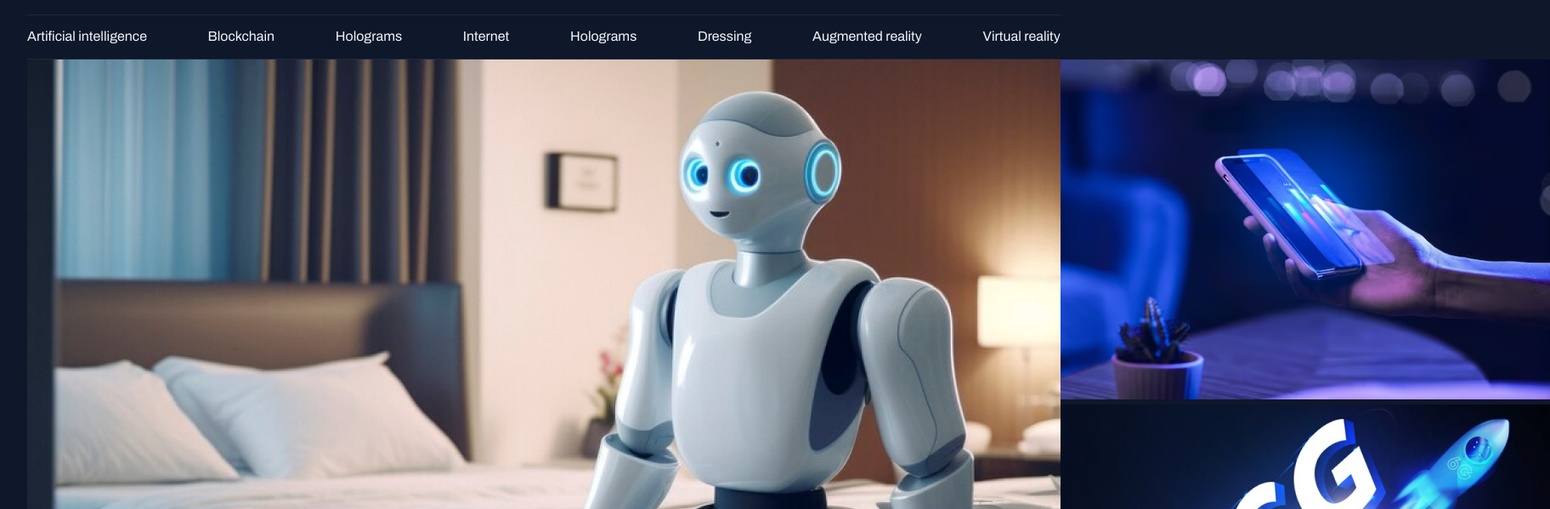
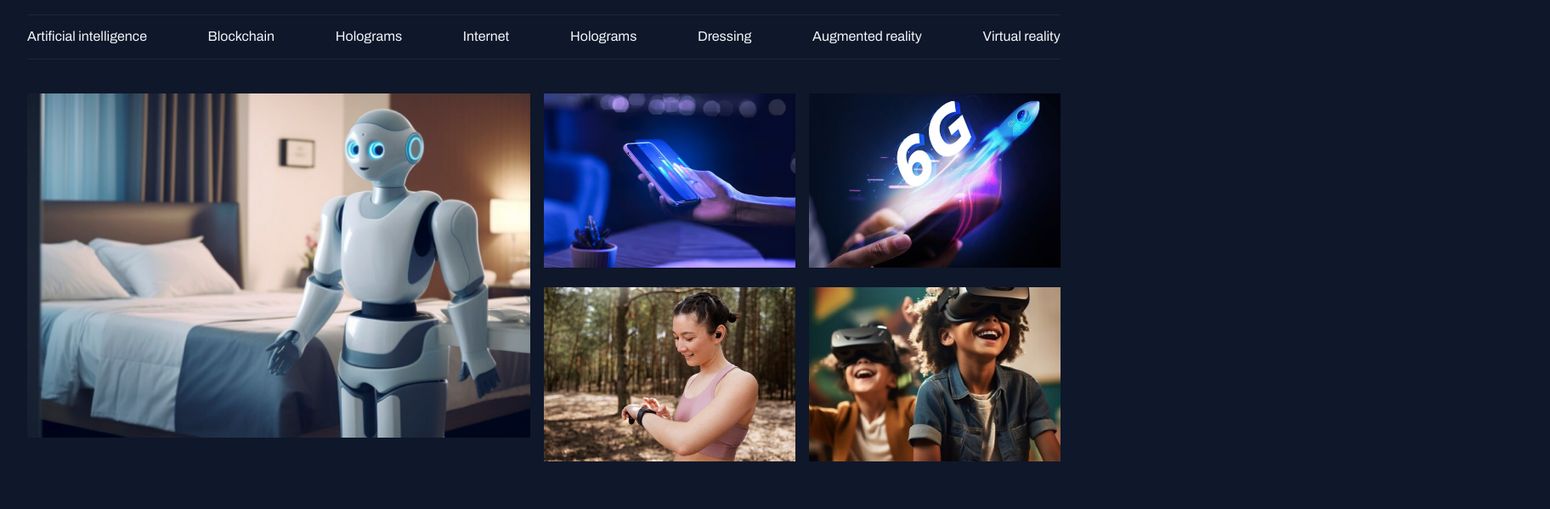
Before and after one commit to jotadagostin/news-portal, a plain HTML site: page index.html in a window 1280 px wide. Shown: the part 45-644 px from the top of the page at 85% size, 1824 px wide, since content can reach past the window. Drawn offline with Linux system fonts and the light colour scheme.

Commit message:
update html and css
new section and new
new css styles

```diff
--- a/styles/global.css
+++ b/styles/global.css
@@ -41,6 +41,9 @@ h2,
 h3 {
   font: inherit;
 }
+img {
+  max-width: 100%;
+}
 
 .container {
   max-width: 1280px;
@@ -48,12 +51,6 @@ h3 {
   margin-inline: auto;
 }
 
-/* utility-first */
-
-.grid {
-  display: grid;
+main {
+  margin-top: 40px;
 }
-
-.grid-flow-col {
-  grid-auto-flow: column;
-}
--- a/styles/index.css
+++ b/styles/index.css
@@ -1,2 +1,4 @@
 @import url(global.css);
+@import url(utility.css);
 @import url(header.css);
+@import url(section.css);
--- /dev/null
+++ b/styles/section.css
@@ -0,0 +1,5 @@
+#featured {
+  height: 100%;
+  object-fit: cover;
+  border-radius: 4px;
+}
--- /dev/null
+++ b/styles/utility.css
@@ -0,0 +1,17 @@
+/* utility-first */
+
+.grid {
+  display: grid;
+}
+
+.grid-flow-col {
+  grid-auto-flow: column;
+}
+
+.grid-cols-2 {
+  grid-template-columns: 1fr 1fr;
+}
+
+.gap-16 {
+  gap: 16px;
+}
```
Also changed, not shown: 1 other file.
